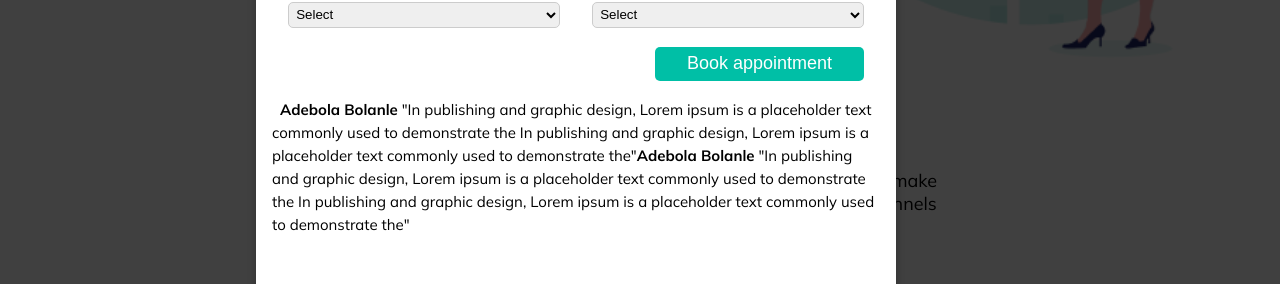
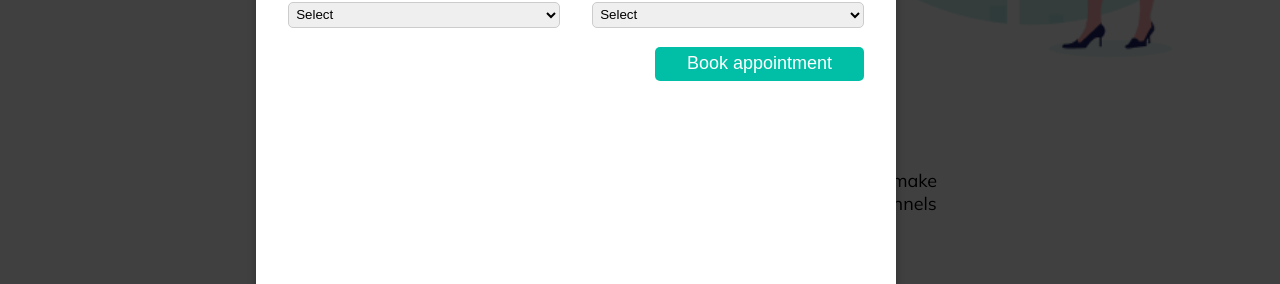
Before and after one commit to zemola/book-appointment, a React (Create React App) app: page / in a window 1280 px wide. Both pictures are taken after a click on the button "Book appointment". Shown: the part 450-734 px from the top of the page. Built offline with nearby package versions, Linux system fonts and the light colour scheme.

Commit message:
more styles

```diff
--- a/src/components/Form/Form.js
+++ b/src/components/Form/Form.js
@@ -256,17 +256,6 @@ const Form = (props) => {
         </div>
       )}
 
-<small style={{ textAlign: "left", marginLeft:"0.5rem"}}>
-              <b>Adebola Bolanle</b> "In publishing and graphic design, Lorem ipsum is a placeholder
-              text commonly used to demonstrate the In publishing and graphic
-              design, Lorem ipsum is a placeholder text commonly used to
-              demonstrate the"
-
-              <b>Adebola Bolanle</b> "In publishing and graphic design, Lorem ipsum is a placeholder
-              text commonly used to demonstrate the In publishing and graphic
-              design, Lorem ipsum is a placeholder text commonly used to
-              demonstrate the"
-            </small>
     </div>
   );
 };
```
